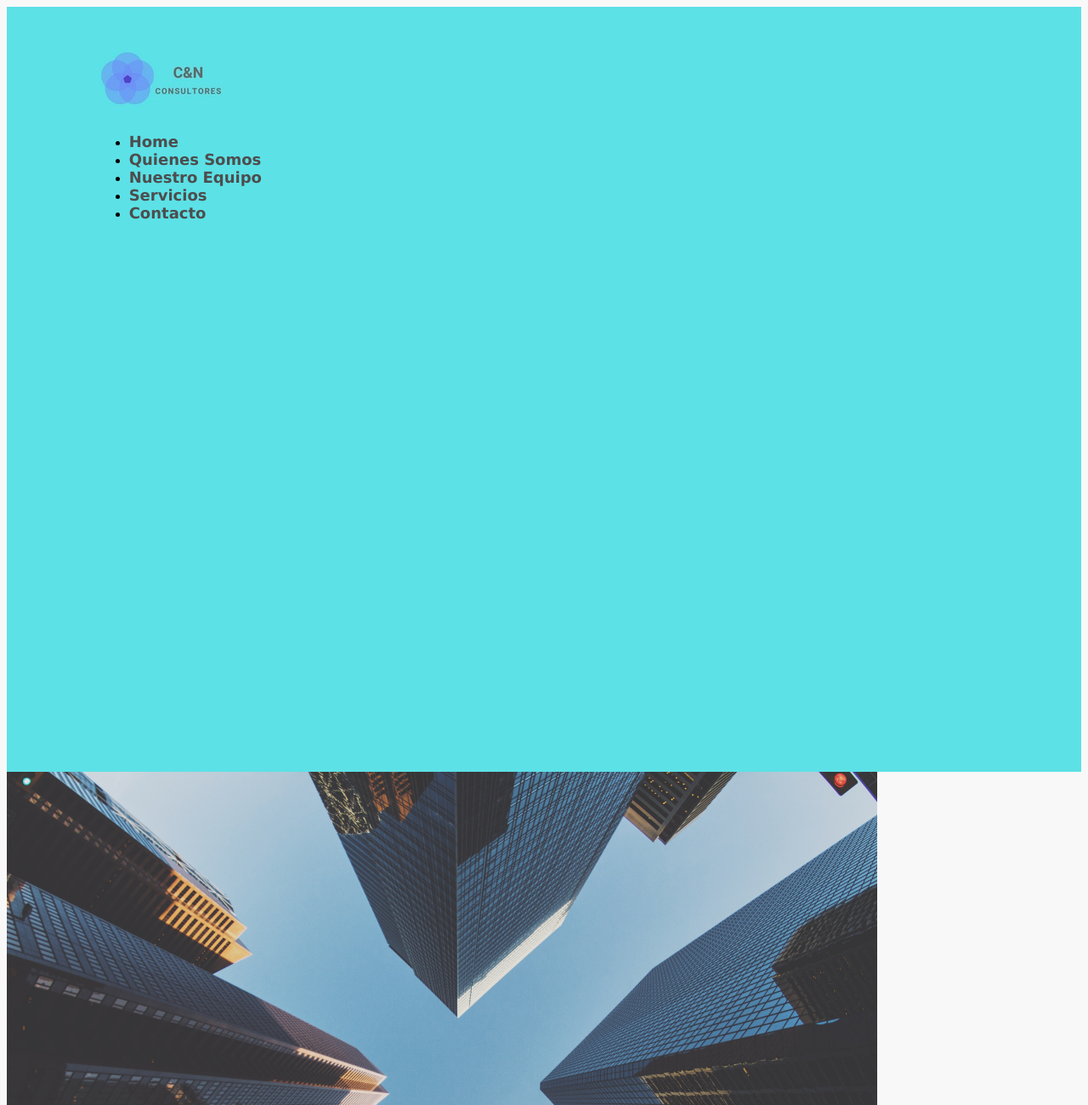
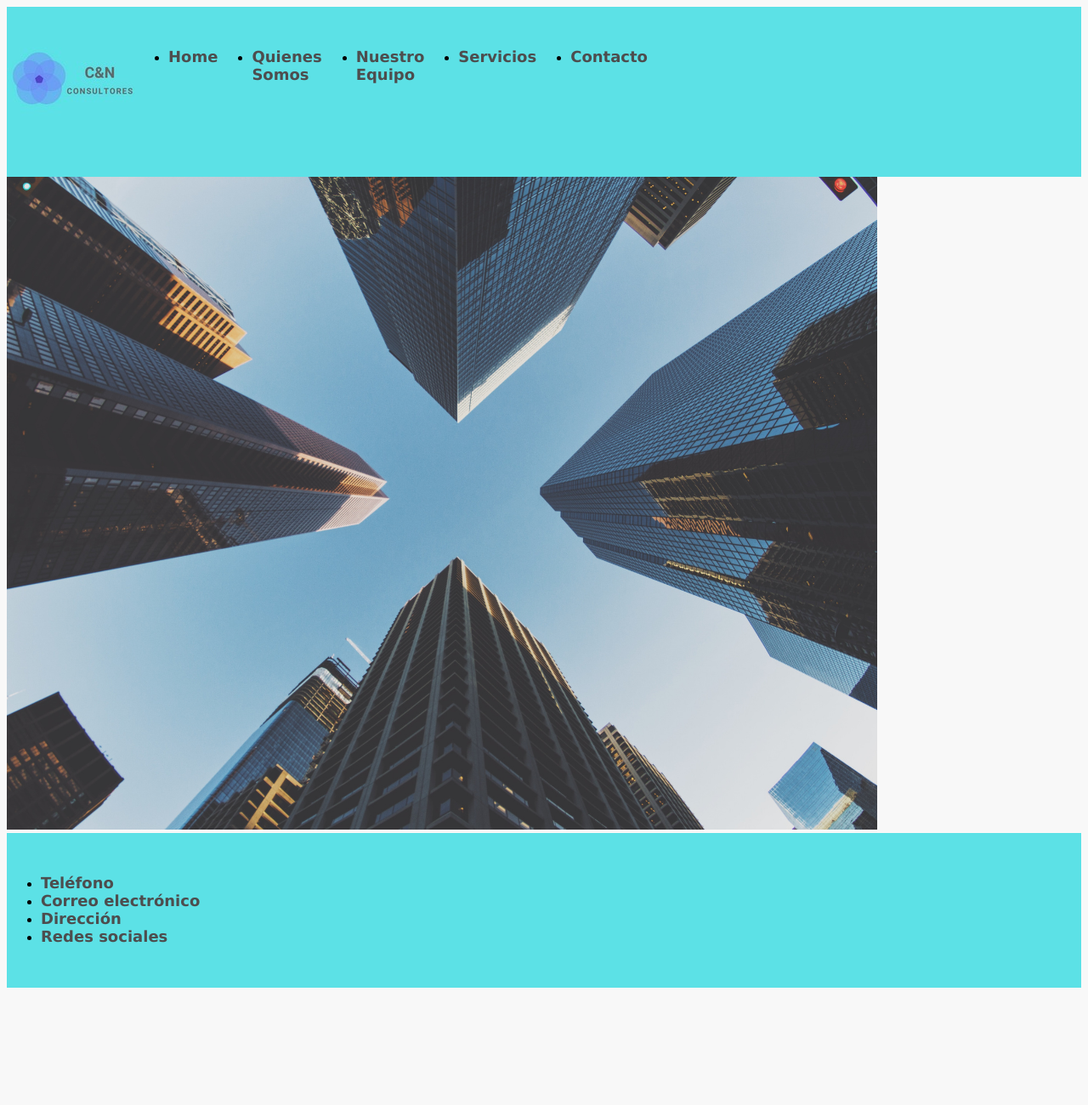
Before and after one commit to Nathymg/HOME_1, a plain HTML site: page index.html in a window 1280 px wide. Shown: the top 1300 px of the page at 85% size. After the commit the page ends 1170 px from the top, so only its background shows below. Drawn offline with Linux system fonts and the light colour scheme.

Commit message:
boostrap

```diff
--- a/css/index.css
+++ b/css/index.css
@@ -34,21 +34,24 @@ body {
     background-color: #5ce1e6;
 }
 header {
-    display: grid;
-    align-content: space-around;
-    justify-content: right;
+    display: flex;
+    align-content: space-between;
+    justify-content: left;
     padding: 2rem 0;
     border-bottom: 2px solid #5CE1E6;
 }
 .grid {
     display: grid;
-    grid-template-columns: 300px 500px;
-    grid-template-rows: 200px 500px 200px;
+    grid-template-columns: 200px 300px 100px 100px 100px 100px 100px;
+    grid-template-rows: 200px;
 }
 footer {
     display: grid;
-    align-content: stretch;
+    align-content: space-between;
     justify-content: left;
-    padding: 1rem 0;
-    border-bottom: 2px solid #f8f8f8;
+    padding: 2rem 0;
+    border-bottom: 2px solid #5ce1e6;
 }
+.img {
+    image-orientation: from-image;
+}
--- a/index.html
+++ b/index.html
@@ -10,35 +10,63 @@
 <body>
     <section id="fondo1" class="grid">
         <header>
+            <div>
                 <img src="./img/LOGO CYN.jpeg" alt="">
+            </div>
+            <div>
                 <nav>
                     <ul>
                         <li>
                             <a href="" class="blanco mediano fuente rayado">Home</a>
                         </li>
+                    </ul>
+                </nav>
+            </div>
+            <div>
+                <nav>
+                    <ul>
                         <li>
                             <a href="views/quienessomos.html" class="blanco mediano fuente rayado">Quienes Somos</a>
                         </li>
+                    </ul>
+                </nav>
+            </div>
+            <div>
+                <nav>
+                    <ul>
                         <li>
                             <a href="views/nuestroequipo.html" class="blanco mediano fuente rayado">Nuestro Equipo</a>
                         </li>
+                    </ul>
+                </nav>
+            </div>
+            <div>
+                <nav>
+                    <ul>
                         <li>
                             <a href="views/servicios.html" class="blanco mediano fuente rayado">Servicios</a>
                         </li>
+                    </ul>
+                </nav>
+            </div>
+            <div>
+                <nav>
+                    <ul>
                         <li>
                             <a href="views/contacto.html" class="blanco mediano fuente rayado">Contacto</a>
                         </li>
                     </ul>
                 </nav>
+            </div>
         </header>
     </section>
-    <section class="grid">
+    <section>
         <div>
             <img src="./img/Diseño sin título.png" class="centrar" alt="">
         </div>
     </section>
     </section>
-    <section id="fondo" class="grid">
+    <section id="fondo">
         <footer>
             <nav>
                 <ul>
```
Lines whose indentation alone changed are shown as unchanged.
